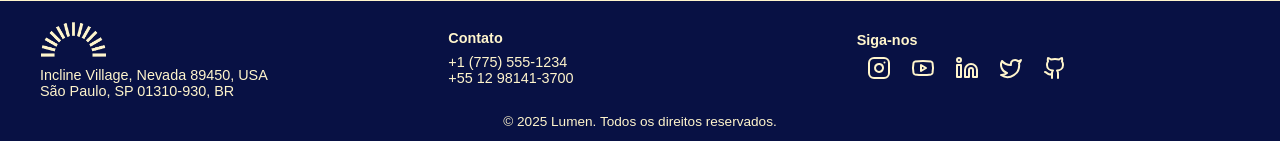
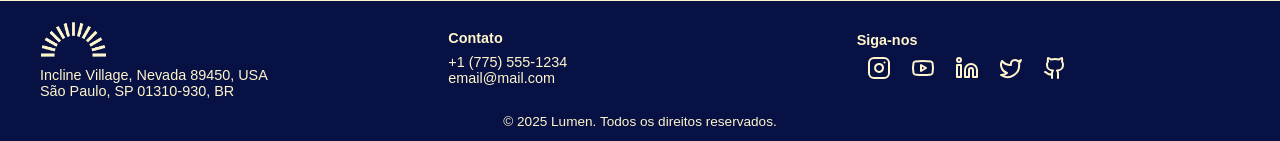
Before and after one commit to matheusdpo/lumen-website, a React (Vite) app: page / in a window 1280 px wide. Shown: the part 656-797 px from the top of the page. Built offline with nearby package versions, Linux system fonts and the light colour scheme; the HTML template or start-up script is replaced by a standard one; a web font is replaced by a local one.

Commit message:
new folder

```diff
--- a/src/components/Footer.tsx
+++ b/src/components/Footer.tsx
@@ -1,6 +1,6 @@
 import { translations } from "../i18n/translations";
-import logoBlue from "../assets/arc-blue.png";
-import logoYellow from "../assets/arc-yellow.png";
+import logoBlue from "../assets/images/arc-blue.png";
+import logoYellow from "../assets/images/arc-yellow.png";
 import {
   Instagram,
   Youtube,
@@ -27,13 +27,13 @@ export default function Footer({ darkMode, lang }: FooterProps) {
             className="footer-logo"
           />
           <p className="mt-2">Incline Village, Nevada 89450, USA</p>
-          <p>São Paulo, SP 01310-930, BR</p>
+          <p className="mt-2">São Paulo, SP 01310-930, BR</p>
         </div>
 
         <div className="footer-center">
           <h4 style={{ fontWeight: 700, marginBottom: "8px" }}>{t("contact")}</h4>
           <p>+1 (775) 555-1234</p>
-          <p>+55 12 98141-3700</p>
+          <p>email@mail.com</p>
         </div>
 
         <div className="footer-right">
--- a/src/components/Header.tsx
+++ b/src/components/Header.tsx
@@ -2,8 +2,8 @@ import { useEffect, useState } from "react";
 import { Link } from "react-router-dom";
 import { Sun, Moon } from "lucide-react";
 import { LANGUAGES, translations } from "../i18n/translations";
-import logoBlue from "../assets/icon-blue.png";
-import logoYellow from "../assets/icon-yellow.png";
+import logoBlue from "../assets/images/icon-blue.png";
+import logoYellow from "../assets/images/icon-yellow.png";
 
 interface HeaderProps {
   lang: string;
@@ -52,7 +52,7 @@ export default function Header({
         />
       </div>
       <nav className="header-center">
-        <Link to="/" className="nav-link">
+        <Link to="/" style={{ fontFamily: "futura-pt, sans-serif" }} className="nav-link">
           {title("title")}
         </Link>
       </nav>
```
